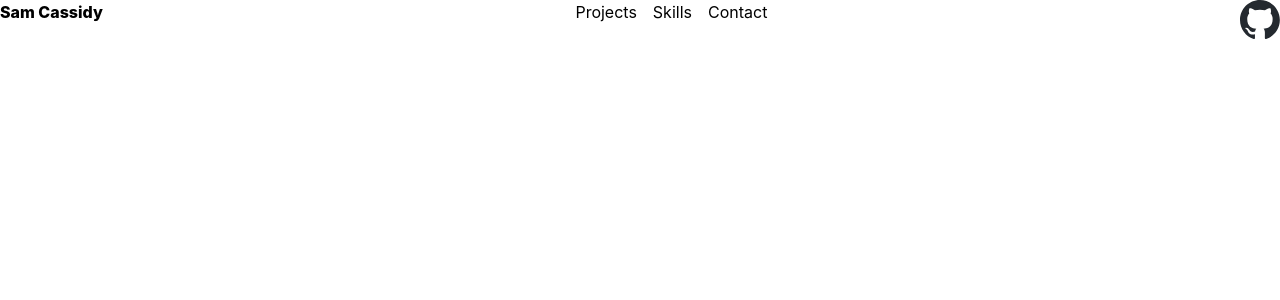
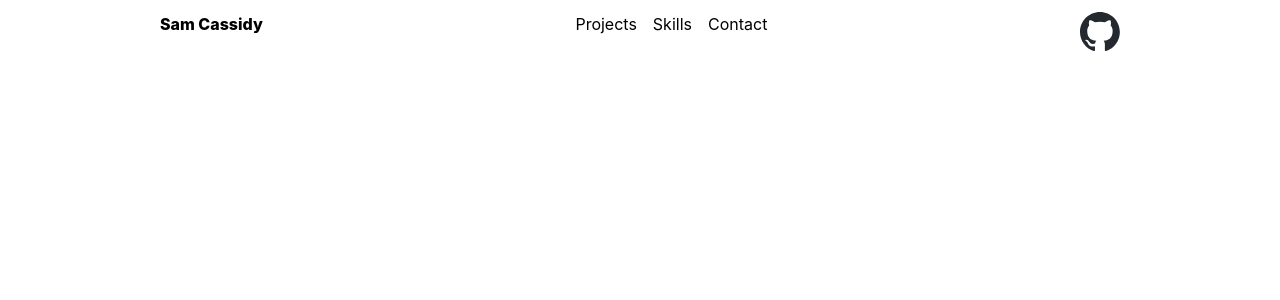
Before and after one commit to s-cassidy/portfolio, a React (Vite) app: page / in a window 1280 px wide. Shown: the top 300 px of the page. Built offline with nearby package versions, Linux system fonts and the light colour scheme.

Commit message:
Position the content on the page

```diff
--- a/src/App.jsx
+++ b/src/App.jsx
@@ -5,7 +5,11 @@ function App() {
 
   return (
     <>
-      <Header />
+      <div className='flex justify-center'>
+        <div className='mt-3 min-w-96 w-3/4'>
+          <Header />
+        </div>
+      </div>
     </>
   )
 }
```
